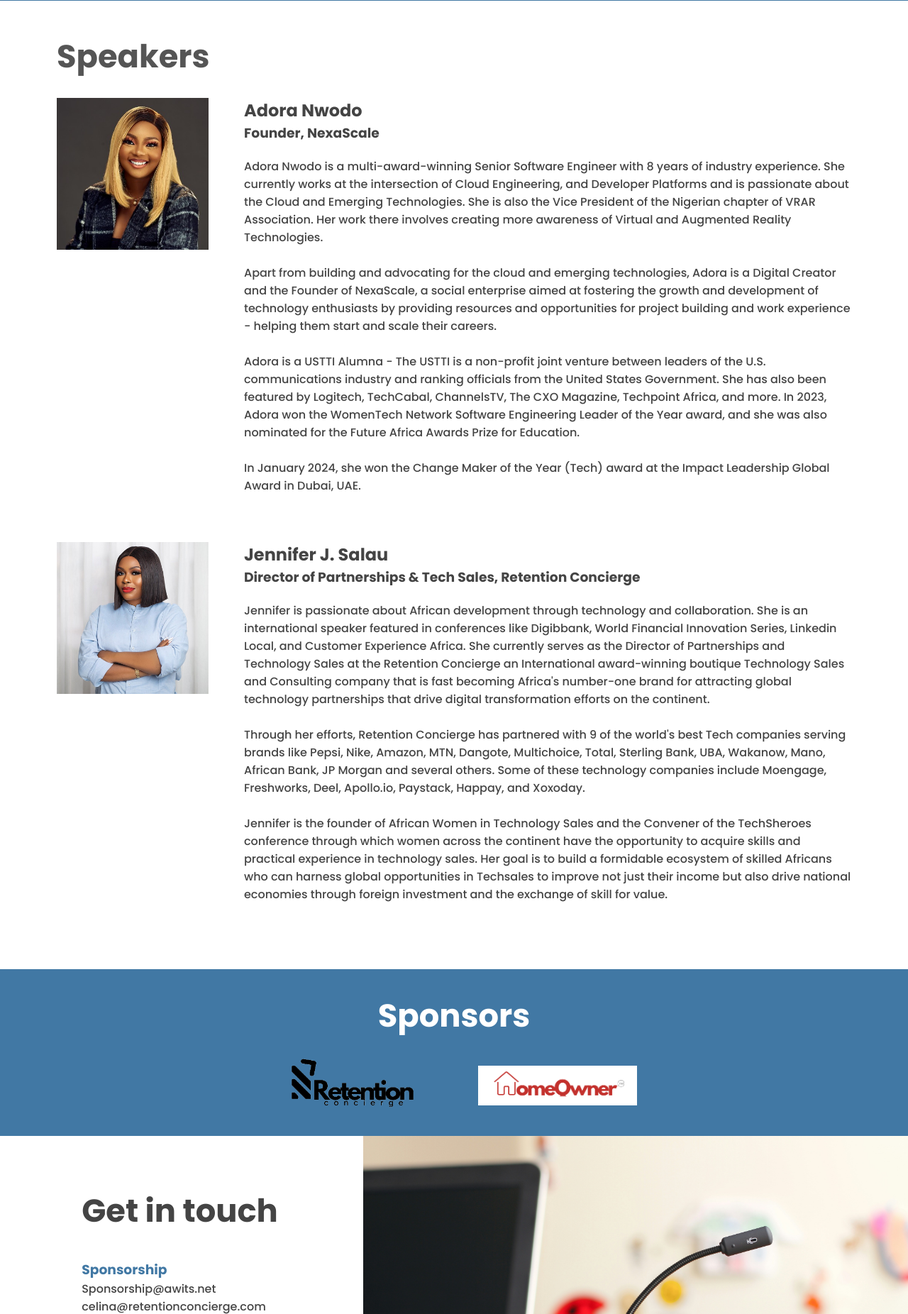
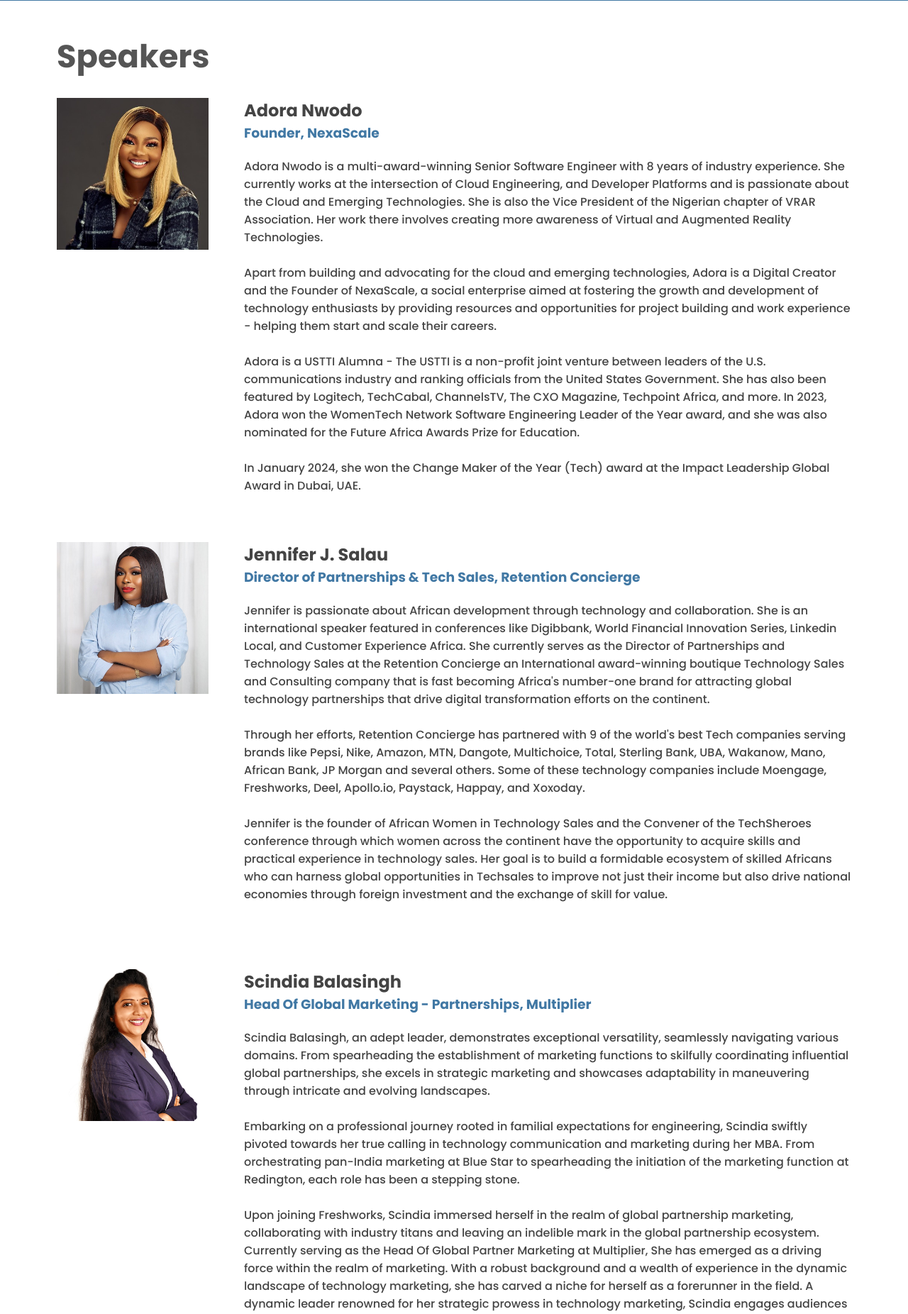
Before and after one commit to sheywenko/awits, a PHP site: page /techsheroles.html in a window 1280 px wide. Shown: the part 1550-3402 px from the top of the page at 71% size. Run offline with PHP 8.4, Linux system fonts and the light colour scheme.

Commit message:
addition of a new speaker

```diff
--- a/css/techsheroes.css
+++ b/css/techsheroes.css
@@ -146,6 +146,9 @@ body {
 .speaker-image img {
   width: 100%;
 }
+.speaker-title h3 {
+  color: #4178a4;
+}
 .speaker-title p {
   margin-top: 20px;
 }
@@ -162,7 +165,7 @@ body {
 .sponsors .sub-title h2 {
   color: #fff;
   text-align: center;
-  /* margin-bottom: 1.4rem; */
+  margin-bottom: 4.4rem;
 }
 .sponsor-image {
   display: flex;
@@ -248,6 +251,9 @@ footer p {
   .sponsor-image img {
     width: 10rem;
   }
+  .sponsors .sub-title h2 {
+    margin-bottom: 2.8rem;
+  }
   .about {
     margin: 2rem;
   }
--- a/techsheroles.html
+++ b/techsheroles.html
@@ -155,6 +155,62 @@
           </div>
         </div>
       </div>
+      <div class="speaker-container">
+        <div class="speaker-image">
+          <img src="assets/Scindia.jpg" alt="" />
+        </div>
+        <div class="speaker-details">
+          <div class="speaker-title">
+            <h2>Scindia Balasingh</h2>
+            <h3>Head Of Global Marketing - Partnerships, Multiplier</h3>
+            <h3></h3>
+            <p>
+              Scindia Balasingh, an adept leader, demonstrates exceptional
+              versatility, seamlessly navigating various domains. From
+              spearheading the establishment of marketing functions to skilfully
+              coordinating influential global partnerships, she excels in
+              strategic marketing and showcases adaptability in maneuvering
+              through intricate and evolving landscapes.<br /><br />Embarking on
+              a professional journey rooted in familial expectations for
+              engineering, Scindia swiftly pivoted towards her true calling in
+              technology communication and marketing during her MBA. From
+              orchestrating pan-India marketing at Blue Star to spearheading the
+              initiation of the marketing function at Redington, each role has
+              been a stepping stone.<br /><br />Upon joining Freshworks, Scindia
+              immersed herself in the realm of global partnership marketing,
+              collaborating with industry titans and leaving an indelible mark
+              in the global partnership ecosystem. Currently serving as the Head
+              Of Global Partner Marketing at Multiplier, She has emerged as a
+              driving force within the realm of marketing. With a robust
+              background and a wealth of experience in the dynamic landscape of
+              technology marketing, she has carved a niche for herself as a
+              forerunner in the field. A dynamic leader renowned for her
+              strategic prowess in technology marketing, Scindia engages
+              audiences as a speaker at esteemed forums like IIM Kashipur, IIT
+              Kharagpur, SSN, World Women Economic Forum, G20 Summit, Umagine,
+              CIO News, CXOTV and numerous other prestigious forms. She also
+              judged the American speak-off idol. <br /><br />Passionate about
+              women's leadership and diversity, Scindia hosts the MOV LeadHERs
+              podcast series, celebrating the achievements and contributions of
+              women leaders. <br /><br />
+              Her awards & recognitions include being the winner of prestigious
+              Asia's 100 Power Leaders in Marketing & Corporate Communications
+              2022, recognized by White Leadership Congress, and being honored
+              as the Woman Icon of The Year (Marketing) at The 2022 Global
+              Choice Award, also got recognized as an emerging CMO by the CMO
+              Leadership Awards 2021, proud recipient of the Tech Marketer 2021
+              Award by CXOTV, celebrated as the Women Icon of The Year by the
+              Women Economic Forum, and distinguished as Tamil Nadu's Top Woman
+              Leader by the World Women Leadership Congress. She is acknowledged
+              as a Top 20 Women Catalyst in the Indian IT Award by SME channels
+              and received the Women Super Achiever Award from the World Women
+              Leadership Congress. Scindia is also honored with the Women in
+              Martech Award and is a recipient of the Global Women Icon Award
+              bestowed by the World Women Economic Forum.
+            </p>
+          </div>
+        </div>
+      </div>
     </section>
     <section class="sponsors">
       <div class="sub-title">
```
Also changed, not shown: assets/Scindia.jpg (added).
